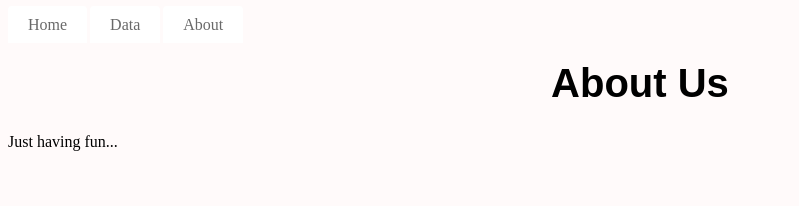
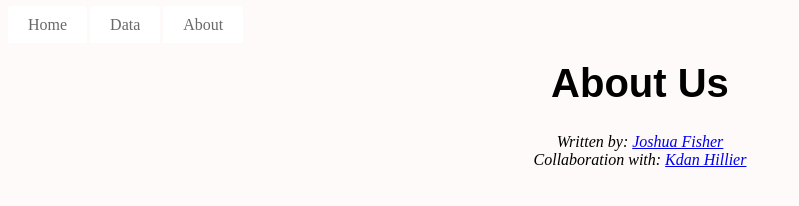
Before and after one commit to jfisha96/Josh, a plain HTML site: page About.html in a window 1280 px wide. Shown: the whole page, without its empty margins (0-799 px from the left). Drawn offline with Linux system fonts and the light colour scheme.

Commit message:
Address Move

```diff
--- a/About.html
+++ b/About.html
@@ -9,7 +9,10 @@
 <body>
 	<nav id="nav01"></nav>
 	<h1>About Us</h1>
-	<p>Just having fun...</p>
+	<address>
+		Written by: <a href="mailto:jfisha96@gmail.com" target="_blank">Joshua Fisher</a><br>
+		Collaboration with: <a href="kdan.me">Kdan Hillier</a>
+	</address>
 	<script src="Script.js"></script>
 </body>
 
--- a/mystyle.css
+++ b/mystyle.css
@@ -40,12 +40,10 @@ ul#menu {
     padding: 0;
     margin-bottom: 11px;
 }
-
 ul#menu li {
     display: inline;
     margin-right: 3px;
 }
-
 ul#menu li a {
     background-color: #ffffff;
     padding: 10px 20px;
@@ -53,7 +51,6 @@ ul#menu li a {
     color: #696969;
     border-radius: 4px 4px 0 0;
 }
-
 ul#menu li a:hover {
     color: white;
     background-color: black;
@@ -66,3 +63,6 @@ ul#menu li a:hover {
 	width: 150px;
 	height: 85px;
 }
+address {
+	text-align: center;
+}
```
Also changed, not shown: index.html (+0 -1 lines).
